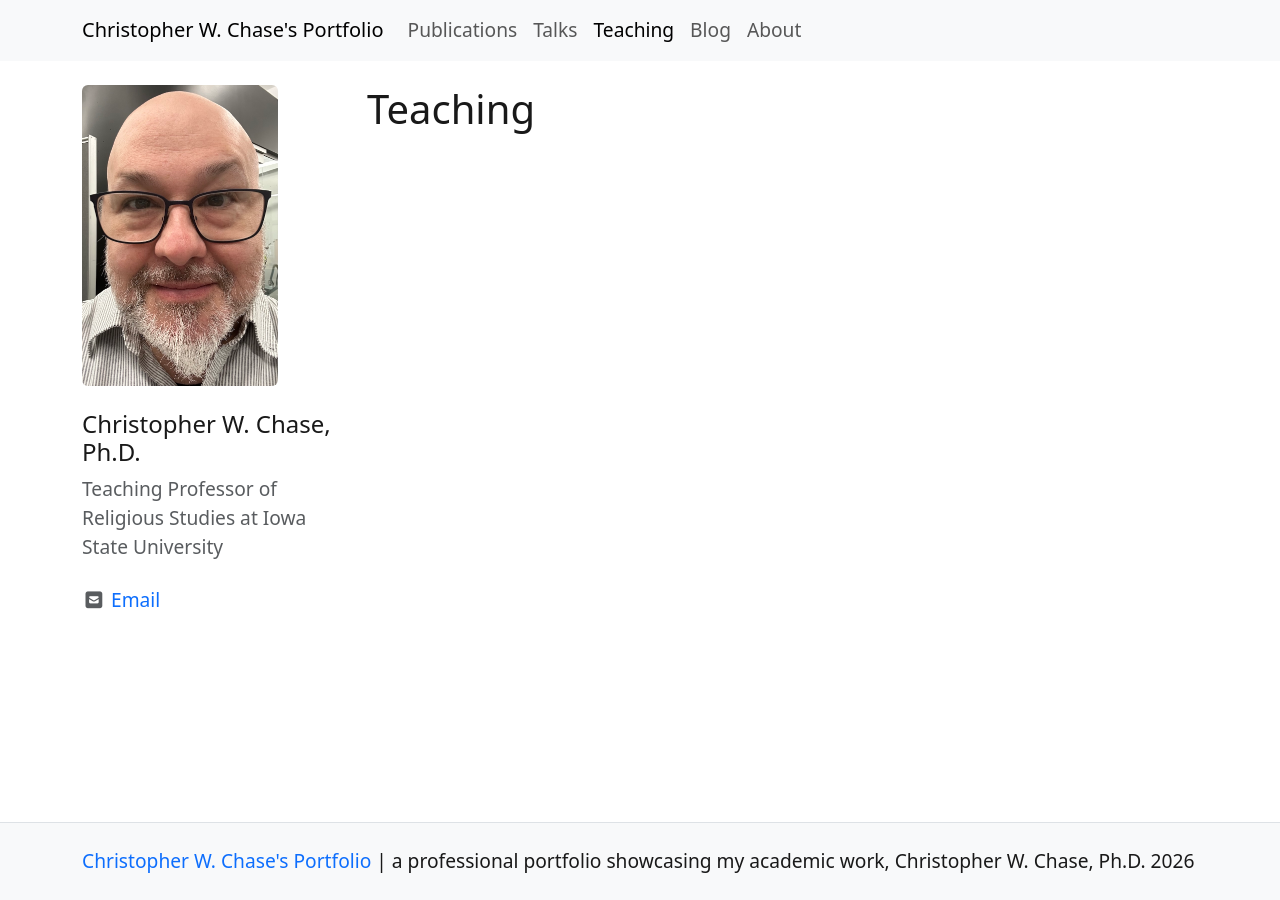
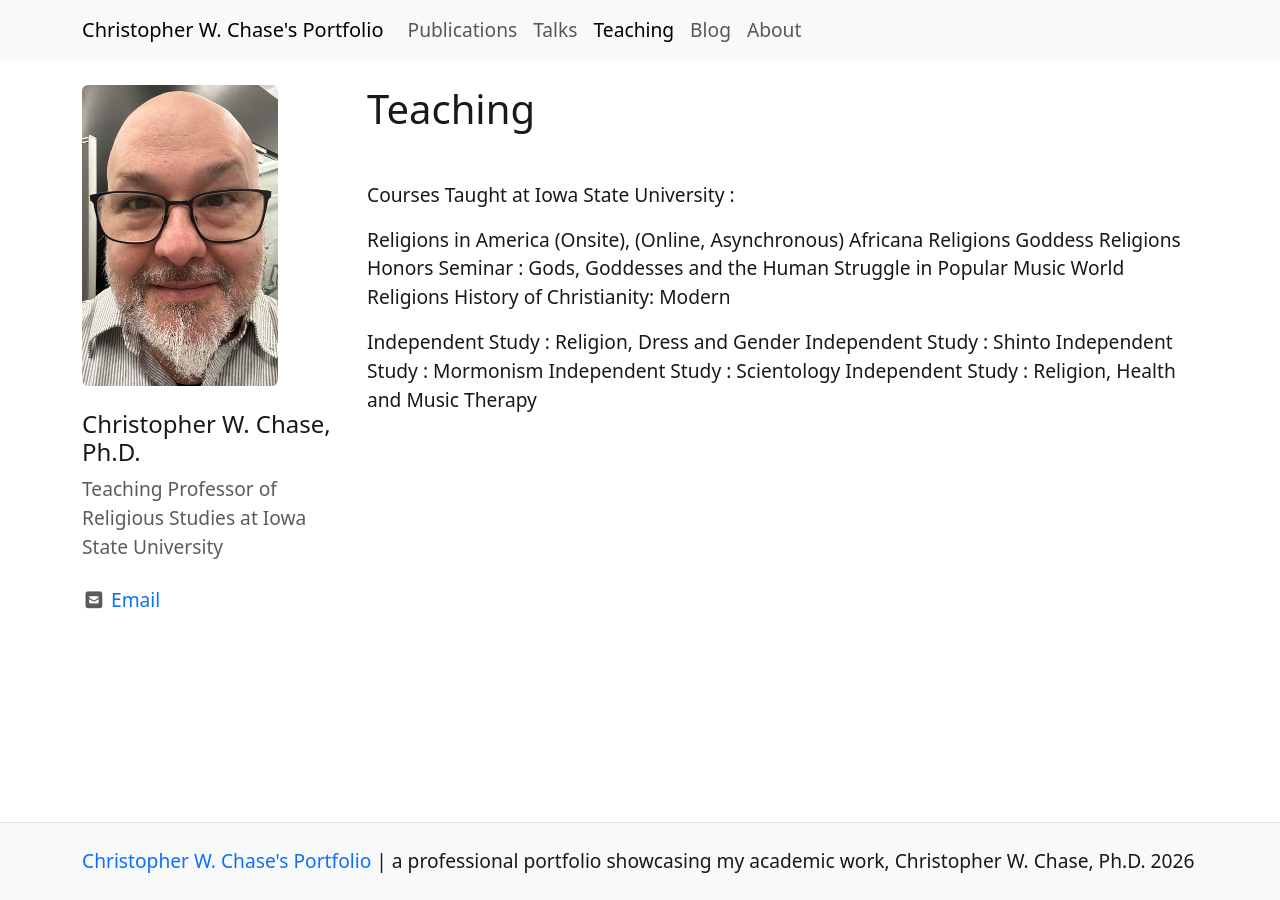
Before and after one commit to ycdd5h6km7-beep/christopher-w-chase, a Jekyll site: the page built from pages/teaching.md, in a window 1280 px wide. Built offline with Jekyll 4.4.1, drawn with Linux system fonts in a browser that asks for light colours; nearby versions of some CDN libraries.

Commit message:
Adding Courses taught at ISU

```diff
--- a/pages/teaching.md
+++ b/pages/teaching.md
@@ -3,3 +3,18 @@ title: Teaching
 nav: Teaching
 nav_order: 3
 ---
+
+Courses Taught at Iowa State University :
+
+Religions in America (Onsite), (Online, Asynchronous)
+Africana Religions
+Goddess Religions
+Honors Seminar : Gods, Goddesses and the Human Struggle in Popular Music
+World Religions
+History of Christianity: Modern
+
+Independent Study : Religion, Dress and Gender
+Independent Study : Shinto
+Independent Study : Mormonism
+Independent Study : Scientology
+Independent Study : Religion, Health and Music Therapy
```
